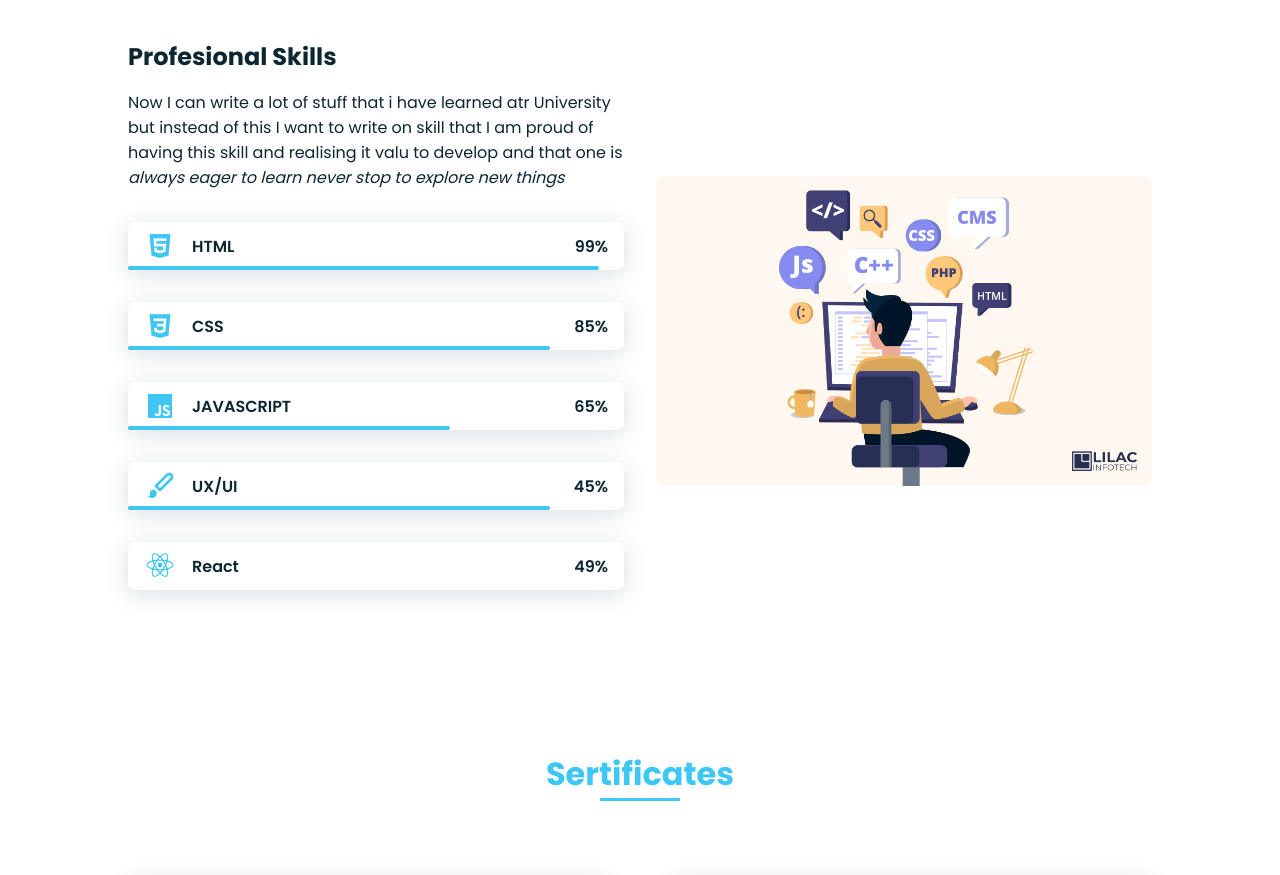
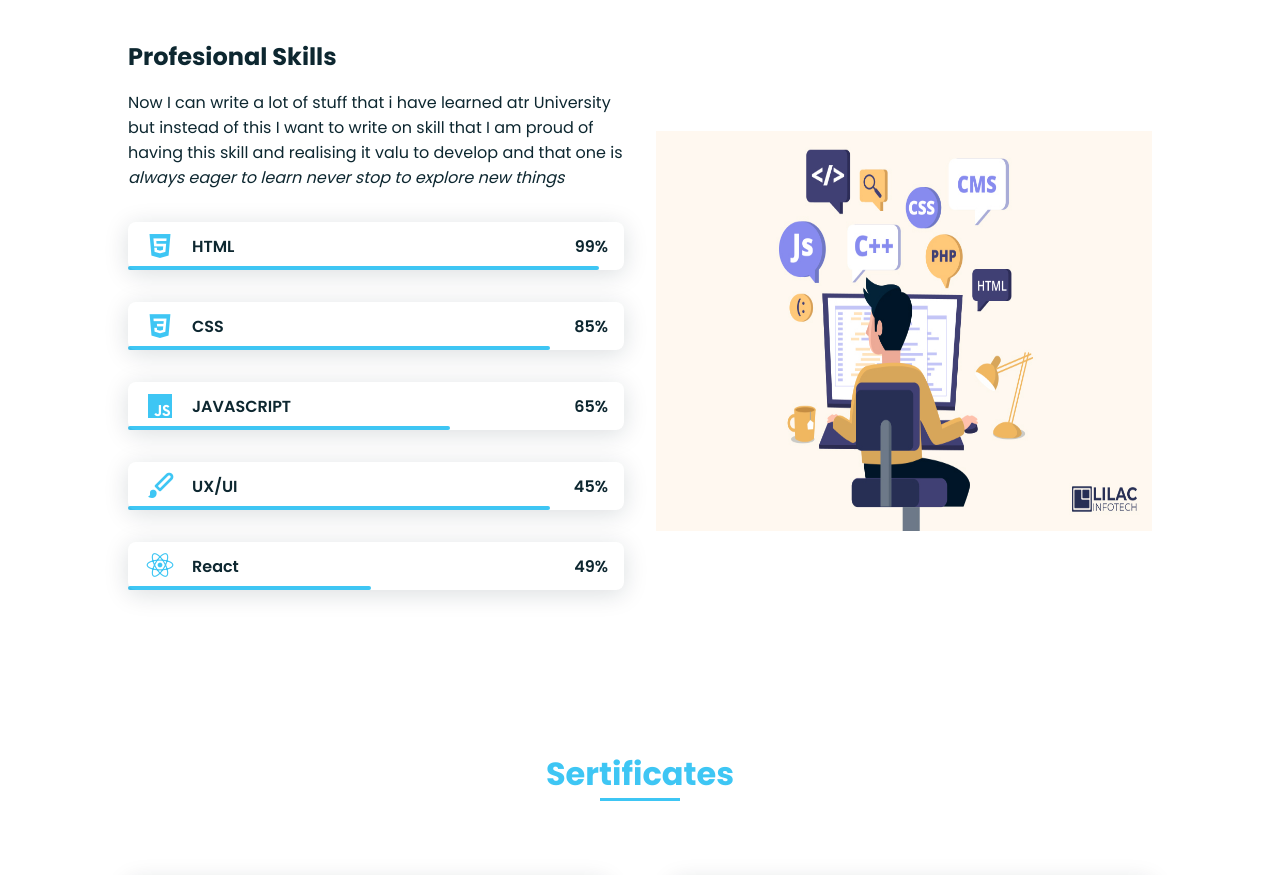
Before and after one commit to Rakhmonberdiyev/Portfolio, a plain HTML site: page index.html in a window 1280 px wide. Shown: the part 1360-2235 px from the top of the page. Drawn offline with nearby package versions, Linux system fonts and the light colour scheme.

Commit message:
Update styles.css

```diff
--- a/styles.css
+++ b/styles.css
@@ -286,6 +286,9 @@ img {
 .skills__html {
   width: 95%;
 }
+.skills__react {
+  width: 49%;
+}
 .skills__css {
   width: 85%;
 }
@@ -296,7 +299,8 @@ img {
   width: 85%;
 }
 .skills__img {
-  border-radius: 0.5rem;
+  border-radius: 1 rem;
+  height: 400px;
 }
 
 
```
